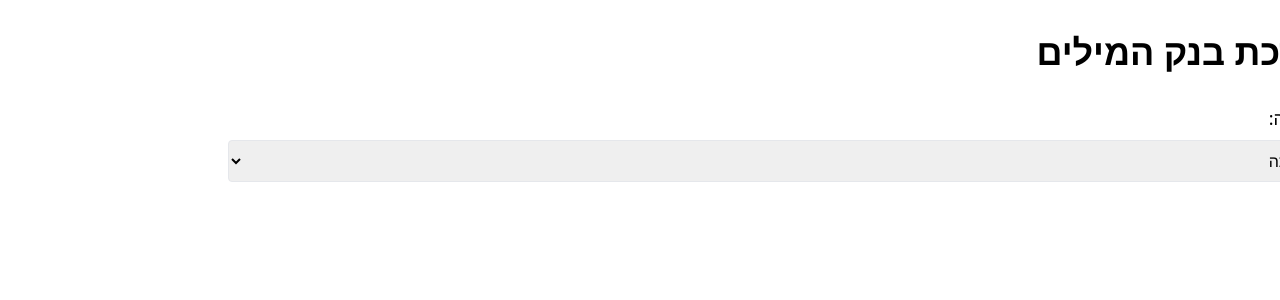
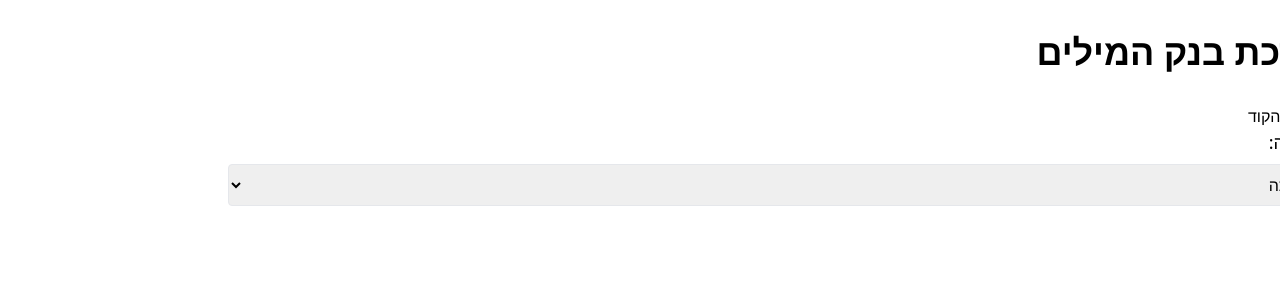
Before and after one commit to yonitfranko/word-bank-system, a Next.js app: page / in a window 1280 px wide. Shown: the top 300 px of the page. Built offline with nearby package versions, Linux system fonts and the light colour scheme.

Commit message:
Update page.jsx

```diff
--- a/app/page.jsx
+++ b/app/page.jsx
@@ -93,7 +93,7 @@ export default function HomePage() {
     return (
         <div className="max-w-6xl mx-auto py-8 px-4">
             <h1 className="text-4xl font-bold text-right mb-8">מערכת בנק המילים</h1>
-
+    // ... שאר הקוד
             <div className="mb-8">
                 <label className="block text-lg mb-2 text-right">בחר כיתה:</label>
                 <select
```
